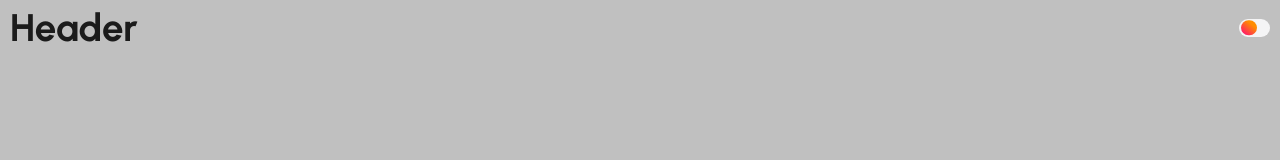
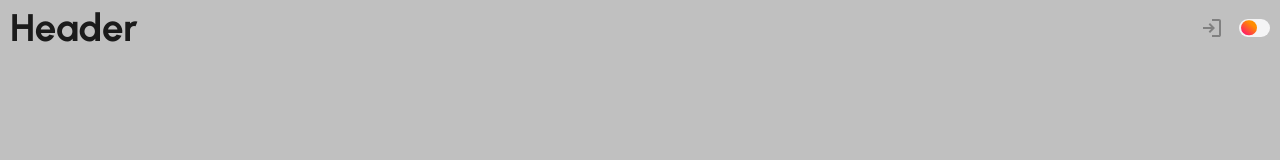
Before and after one commit to jkcsoftwaresllp/CasGamPro_client, a React (Vite) app: page / in a window 1280 px wide. Shown: the top 160 px of the page. Built offline with nearby package versions, Linux system fonts and the light colour scheme.

Commit message:
feat: Add login icon to header with navigation and update dashboard route case

```diff
--- a/src/App.jsx
+++ b/src/App.jsx
@@ -18,7 +18,7 @@ function App() {
         {/* Public routes */}
         <Route path="/login" element={<LoginPage />} />
         <Route path="/" element={<Home />} />
-        <Route path="/dashboard" element={<AdminDashboard />} />{" "}
+        <Route path="/Admindashboard" element={<AdminDashboard />} />{" "}
         {/* Dashboard route */}
       </Routes>
     </Router>
--- a/src/components/Main/Header.jsx
+++ b/src/components/Main/Header.jsx
@@ -1,8 +1,10 @@
 import { useState, useEffect } from "react";
+import { useNavigate } from "react-router-dom";
 import style from "./styles/HeaderMain.module.css";
 
 const Header = () => {
   const [isDarkMode, setIsDarkMode] = useState(false);
+  const navigate = useNavigate();
 
   // On mount, check the user's previous theme preference
   useEffect(() => {
@@ -20,18 +22,30 @@ const Header = () => {
     const newTheme = !isDarkMode ? "dark" : "light";
     setIsDarkMode(!isDarkMode);
     document.documentElement.setAttribute("data-theme", newTheme);
+    localStorage.setItem("theme", newTheme);
+  };
 
-    // Save the theme preference in localStorage
-    localStorage.setItem("theme", newTheme);
+  // Handle click on login icon
+  const handleLoginClick = () => {
+    navigate("/login");
   };
 
   return (
     <header className={style.header}>
       <h1 className={style.header__title}>Header</h1>
-      <label className={style.switch}>
-        <input type="checkbox" checked={isDarkMode} onChange={toggleTheme} />
-        <span className={style.slider}></span>
-      </label>
+      <div className={style.rightSection}>
+        <img
+          src="/login-svg.svg"
+          alt="Login"
+          className={style.loginIcon}
+          onClick={handleLoginClick}
+          title="Login"
+        />
+        <label className={style.switch}>
+          <input type="checkbox" checked={isDarkMode} onChange={toggleTheme} />
+          <span className={style.slider}></span>
+        </label>
+      </div>
     </header>
   );
 };
--- a/src/components/Main/styles/HeaderMain.module.css
+++ b/src/components/Main/styles/HeaderMain.module.css
@@ -14,6 +14,11 @@
 .header__title {
   margin: 0;
   font-weight: var(--textBold);
+}
+.rightSection {
+  display: flex;
+  align-items: center;
+  gap: 15px; /* Add spacing between toggle and login icon */
 }
 
 /* Switch styles */
@@ -68,3 +73,13 @@ input:checked + .slider:before {
   background: #303136;
   box-shadow: inset -3px -2px 5px -2px #8983f7, inset -10px -4px 0 0 #a3dafb;
 }
+
+.loginIcon {
+  transition: transform 0.2s ease;
+  cursor: pointer;
+  color: var(--color-text-primary);
+}
+
+.loginIcon:hover {
+  transform: scale(1.1); /* Add hover effect */
+}
--- a/vite.config.js
+++ b/vite.config.js
@@ -1,7 +1,10 @@
-import { defineConfig } from 'vite'
-import react from '@vitejs/plugin-react-swc'
+import { defineConfig } from "vite";
+import react from "@vitejs/plugin-react-swc";
 
 // https://vite.dev/config/
 export default defineConfig({
   plugins: [react()],
-})
+  server: {
+    port: 1069, // Specify the port number here
+  },
+});
```
Also changed, not shown: public/login-svg.svg (added).
